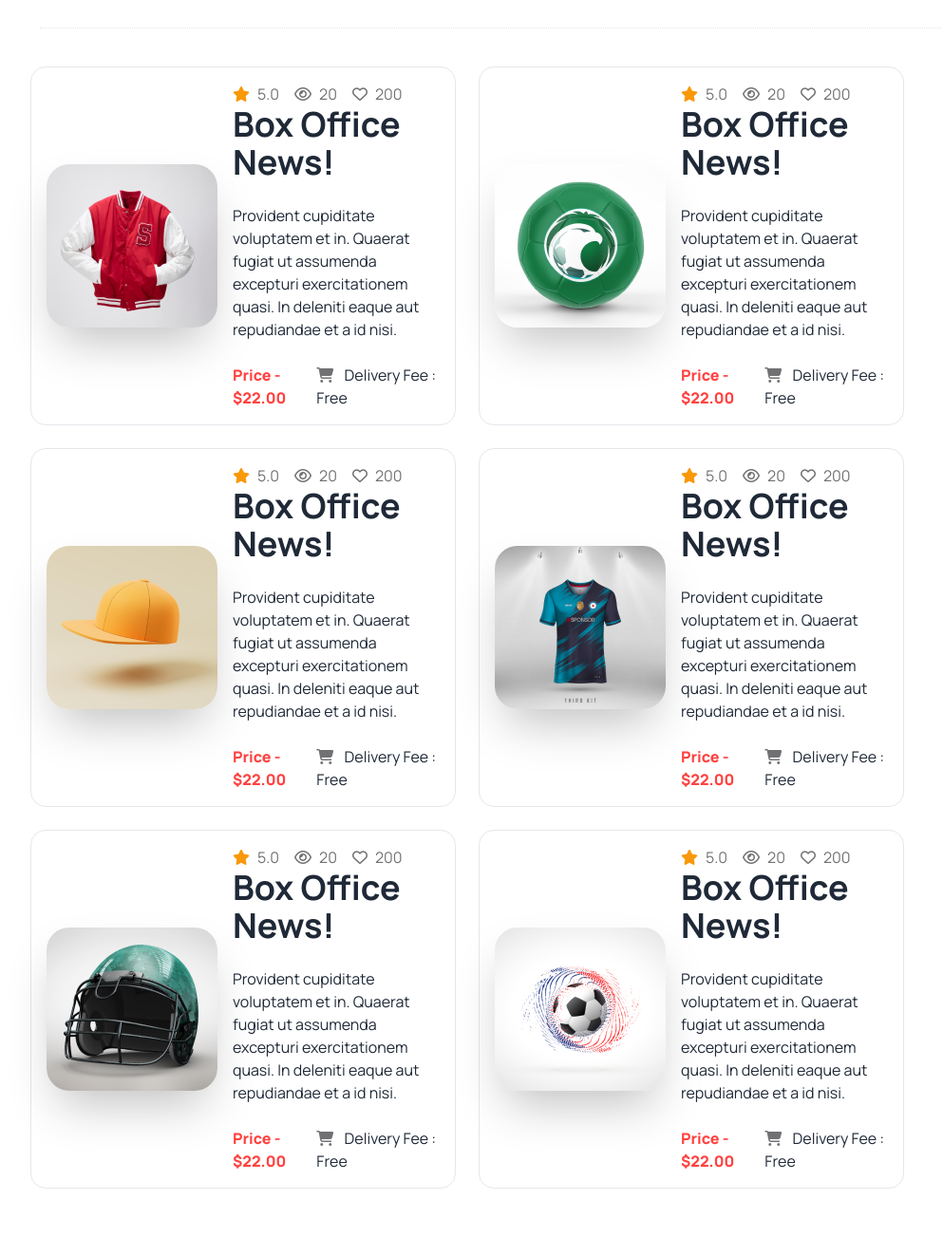
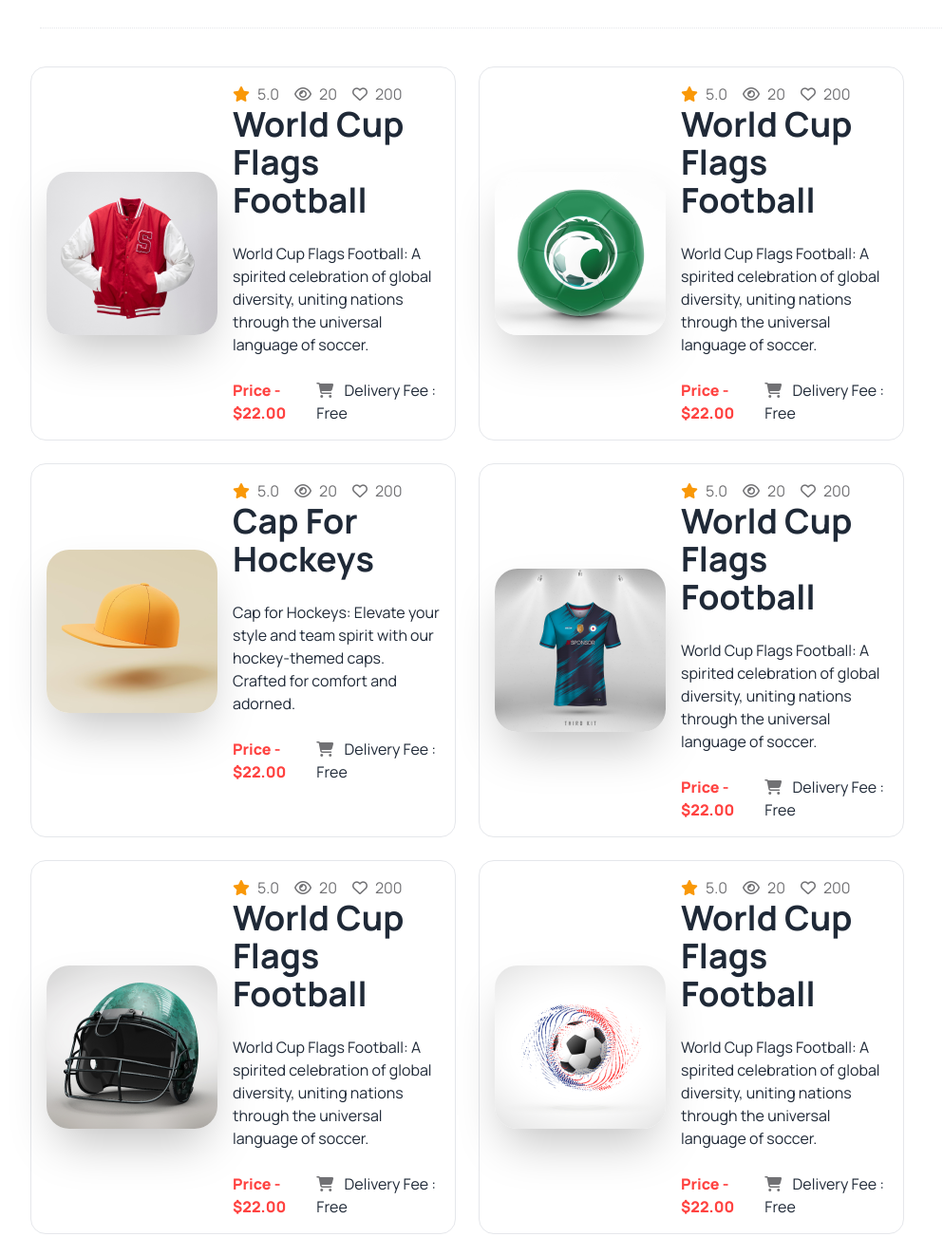
Before and after one commit to Tawsif05/hockey-lovers, a plain HTML site: page index.html in a window 1280 px wide. Shown: the part 2434-3737 px from the top of the page at 95% size, without its empty margins (148-1141 px from the left). Drawn offline with nearby package versions, Linux system fonts and the light colour scheme.

Commit message:
Finally Done

```diff
--- a/index.html
+++ b/index.html
@@ -251,9 +251,8 @@
                                 <i class="fa-regular fa-heart mr-2"></i>200
                             </div>
                         </div>
-                        <h1 class="text-4xl font-bold">Box Office News!</h1>
-                        <p class="py-6">Provident cupiditate voluptatem et in. Quaerat fugiat ut assumenda excepturi
-                            exercitationem quasi. In deleniti eaque aut repudiandae et a id nisi.</p>
+                        <h1 class="text-4xl font-bold">World Cup Flags Football</h1>
+                        <p class="py-6">World Cup Flags Football: A spirited celebration of global diversity, uniting nations through the universal language of soccer.</p>
                         <div class="flex justify-between">
                             <div>
                                 <span class="font-extrabold">Price - $22.00</span>
@@ -282,9 +281,8 @@
                                 <i class="fa-regular fa-heart mr-2"></i>200
                             </div>
                         </div>
-                        <h1 class="text-4xl font-bold">Box Office News!</h1>
-                        <p class="py-6">Provident cupiditate voluptatem et in. Quaerat fugiat ut assumenda excepturi
-                            exercitationem quasi. In deleniti eaque aut repudiandae et a id nisi.</p>
+                        <h1 class="text-4xl font-bold">World Cup Flags Football</h1>
+                        <p class="py-6">World Cup Flags Football: A spirited celebration of global diversity, uniting nations through the universal language of soccer.</p>
                         <div class="flex justify-between">
                             <div>
                                 <span class="font-extrabold">Price - $22.00</span>
@@ -313,9 +311,8 @@
                                 <i class="fa-regular fa-heart mr-2"></i>200
                             </div>
                         </div>
-                        <h1 class="text-4xl font-bold">Box Office News!</h1>
-                        <p class="py-6">Provident cupiditate voluptatem et in. Quaerat fugiat ut assumenda excepturi
-                            exercitationem quasi. In deleniti eaque aut repudiandae et a id nisi.</p>
+                        <h1 class="text-4xl font-bold">Cap For Hockeys</h1>
+                        <p class="py-6">Cap for Hockeys: Elevate your style and team spirit with our hockey-themed caps. Crafted for comfort and adorned. </p>
                         <div class="flex justify-between">
                             <div>
                                 <span class="font-extrabold">Price - $22.00</span>
@@ -344,9 +341,8 @@
                                 <i class="fa-regular fa-heart mr-2"></i>200
                             </div>
                         </div>
-                        <h1 class="text-4xl font-bold">Box Office News!</h1>
-                        <p class="py-6">Provident cupiditate voluptatem et in. Quaerat fugiat ut assumenda excepturi
-                            exercitationem quasi. In deleniti eaque aut repudiandae et a id nisi.</p>
+                        <h1 class="text-4xl font-bold">World Cup Flags Football</h1>
+                        <p class="py-6">World Cup Flags Football: A spirited celebration of global diversity, uniting nations through the universal language of soccer.</p>
                         <div class="flex justify-between">
                             <div>
                                 <span class="font-extrabold">Price - $22.00</span>
@@ -375,9 +371,8 @@
                                 <i class="fa-regular fa-heart mr-2"></i>200
                             </div>
                         </div>
-                        <h1 class="text-4xl font-bold">Box Office News!</h1>
-                        <p class="py-6">Provident cupiditate voluptatem et in. Quaerat fugiat ut assumenda excepturi
-                            exercitationem quasi. In deleniti eaque aut repudiandae et a id nisi.</p>
+                        <h1 class="text-4xl font-bold">World Cup Flags Football</h1>
+                        <p class="py-6">World Cup Flags Football: A spirited celebration of global diversity, uniting nations through the universal language of soccer.</p>
                         <div class="flex justify-between">
                             <div>
                                 <span class="font-extrabold">Price - $22.00</span>
@@ -406,9 +401,8 @@
                                 <i class="fa-regular fa-heart mr-2"></i>200
                             </div>
                         </div>
-                        <h1 class="text-4xl font-bold">Box Office News!</h1>
-                        <p class="py-6">Provident cupiditate voluptatem et in. Quaerat fugiat ut assumenda excepturi
-                            exercitationem quasi. In deleniti eaque aut repudiandae et a id nisi.</p>
+                        <h1 class="text-4xl font-bold">World Cup Flags Football</h1>
+                        <p class="py-6">World Cup Flags Football: A spirited celebration of global diversity, uniting nations through the universal language of soccer.</p>
                         <div class="flex justify-between">
                             <div>
                                 <span class="font-extrabold">Price - $22.00</span>
@@ -535,7 +529,7 @@
                     <p class="text-[#13131866] ml-8 ">Phone Number</p>
                     <p class="text-[#131318] font-extrabold ml-8">(+62) 123-321-543</p>
                 </div>
-                <div class="bg-[#fddb5f1a] w-[340px] lg:w-[380px] h-[220px] mb-6 rounded-2xl ">
+                <div class="bg-[#fddb5f1a] w-[380px] lg:w-[380px] h-[220px] mb-6 rounded-2xl ">
                     <img src="images/Group 1171275318.png" alt="" class=" p-8">
                     <p class="text-[#13131866] ml-8">Email</p>
                     <p class="text-[#131318] font-extrabold ml-8">hockeys@support.com</p>
@@ -600,7 +594,7 @@
     </section>
     <br><br>
 
-    <footer class=" bg-[#131318] lg:px-[100px] lg:py-[100px] px-8">
+    <footer class=" bg-[#131318] lg:px-[100px] lg:py-[100px] px-8 py-10">
         <div class="flex flex-col lg:flex-row ">
             <div class="">
                 <p class="text-[28px] font-extrabold text-white text-center lg:text-left">Get In Touch</p>
```
